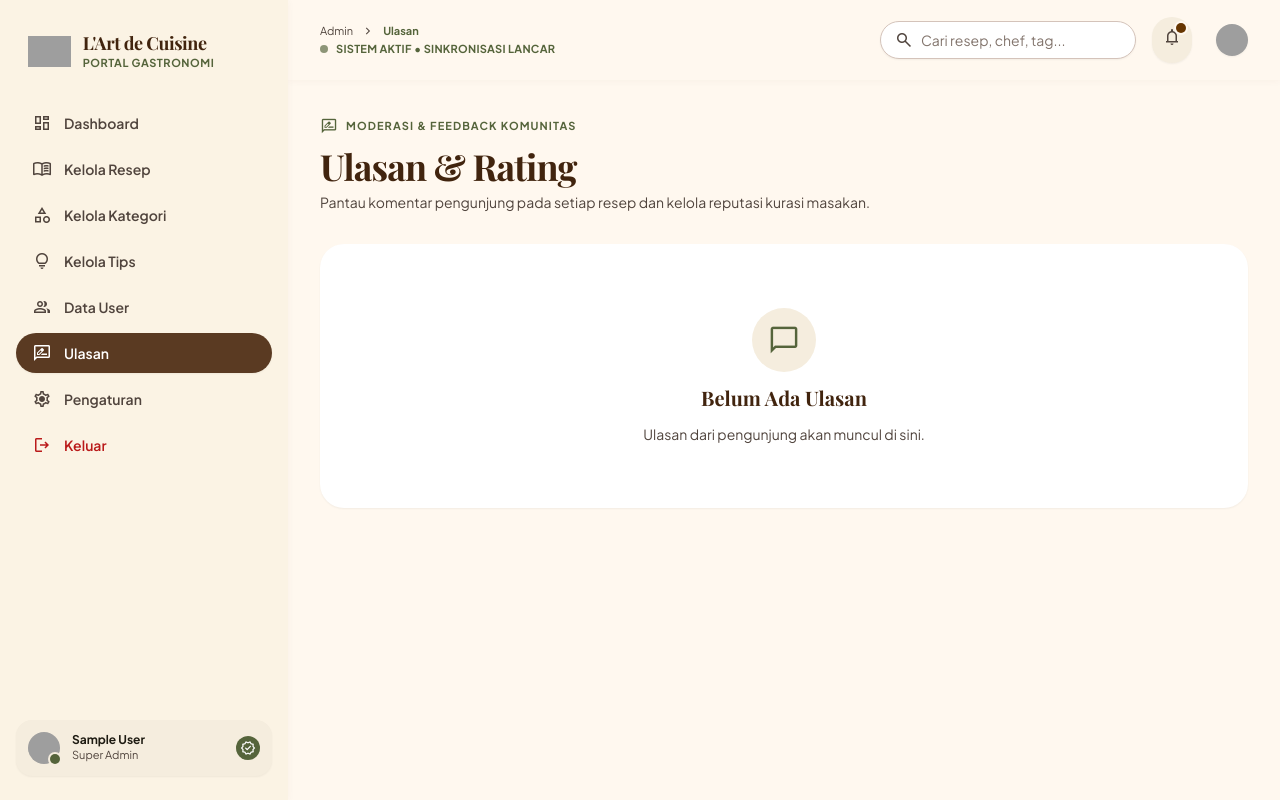
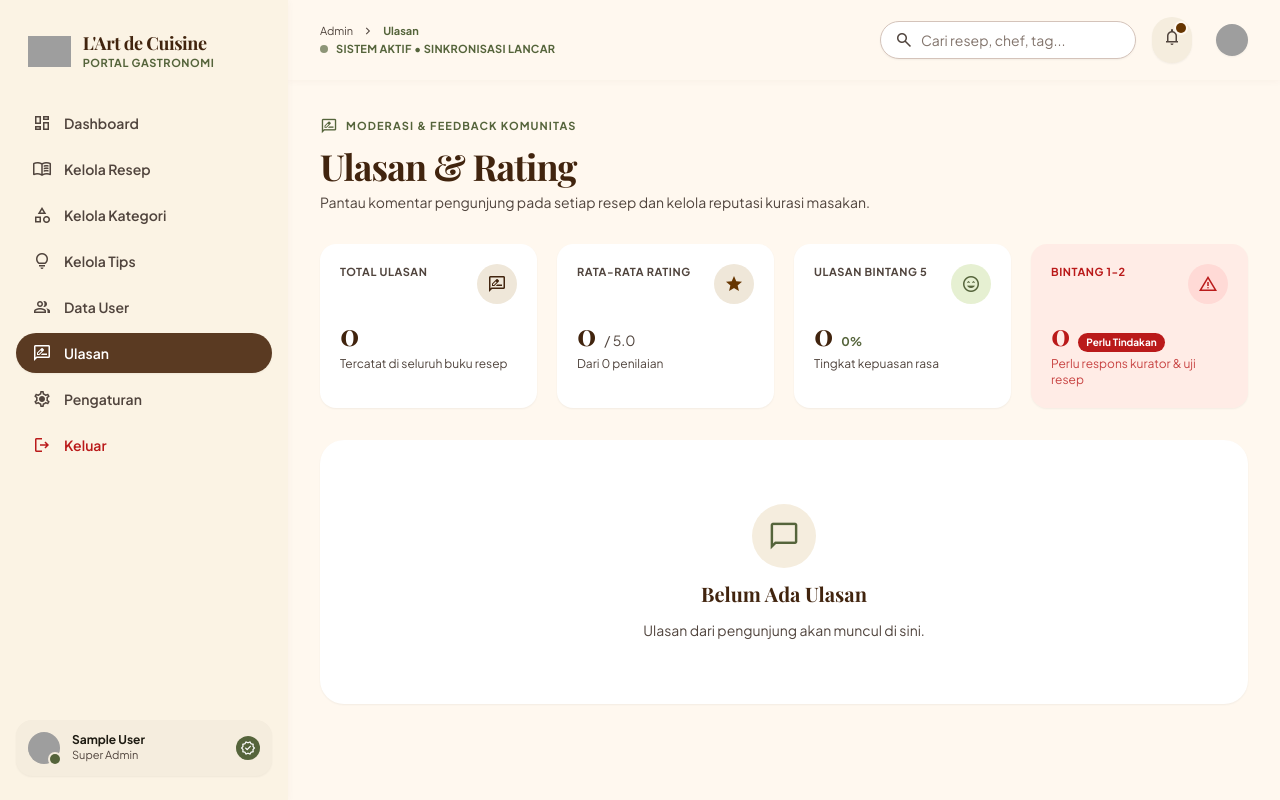
Before and after one commit to indriyanirasti7-sys/Sistem_Informasi_Resep_Makanan, a Laravel app: page /admin/reviews in a window 1280 px wide. Run offline with Laravel 12, Linux system fonts and the light colour scheme; the visitor is signed in with stand-in values (Sample User, id 1); data that the repository does not hold is empty; parts of the project's set-up code (start-up, migrations or seed data) failed here and were passed over; some libraries are stand-ins or nearby versions; some web fonts are replaced; grey boxes are pictures that could not be loaded.

Commit message:
Tambah 4 kartu ringkasan ulasan di atas
Total ulasan, rata-rata rating, ulasan bintang 5, dan yang butuh perhatian

Angka diambil langsung dari database, update otomatis

```diff
--- a/app/Http/Controllers/Admin/ReviewController.php
+++ b/app/Http/Controllers/Admin/ReviewController.php
@@ -14,6 +14,24 @@ class ReviewController extends Controller
             ->latest()
             ->paginate(10);
 
-        return view('admin.reviews.daftar_ulasan', compact('reviews'));
+        // Hitung statistik
+        $totalReviews   = Rating::count();
+        $averageRating  = round(Rating::avg('rating') ?? 0, 1);
+        $fiveStarCount  = Rating::where('rating', 5)->count();
+        $attentionCount = Rating::whereIn('rating', [1, 2])->count();
+
+        // Persentase bintang 5
+        $fiveStarPercent = $totalReviews > 0
+            ? round(($fiveStarCount / $totalReviews) * 100, 1)
+            : 0;
+
+        return view('admin.reviews.daftar_ulasan', compact(
+            'reviews',
+            'totalReviews',
+            'averageRating',
+            'fiveStarCount',
+            'fiveStarPercent',
+            'attentionCount'
+        ));
     }
 }
--- a/resources/views/admin/reviews/daftar_ulasan.blade.php
+++ b/resources/views/admin/reviews/daftar_ulasan.blade.php
@@ -17,6 +17,75 @@
             Pantau komentar pengunjung pada setiap resep dan kelola reputasi kurasi masakan.
         </p>
     </div>
+
+    {{-- ========== STAT CARDS ========== --}}
+    <div class="grid grid-cols-1 sm:grid-cols-2 xl:grid-cols-4 gap-5 mt-2">
+
+        {{-- Card 1: Total Ulasan --}}
+        <div class="bg-surface-container-lowest p-5 rounded-2xl shadow-sm flex flex-col gap-3">
+            <div class="flex items-start justify-between">
+                <span class="text-[11px] uppercase tracking-wider text-on-surface-variant font-bold">Total Ulasan</span>
+                <div class="w-10 h-10 rounded-full bg-surface-container-high flex items-center justify-center text-primary">
+                    <span class="material-symbols-outlined text-[20px]">rate_review</span>
+                </div>
+            </div>
+            <div class="flex flex-col gap-1">
+                <span class="font-display text-3xl text-primary font-bold">{{ number_format($totalReviews, 0, ',', '.') }}</span>
+                <span class="text-xs text-on-surface-variant">Tercatat di seluruh buku resep</span>
+            </div>
+        </div>
+
+        {{-- Card 2: Rata-rata Rating --}}
+        <div class="bg-surface-container-lowest p-5 rounded-2xl shadow-sm flex flex-col gap-3">
+            <div class="flex items-start justify-between">
+                <span class="text-[11px] uppercase tracking-wider text-on-surface-variant font-bold">Rata-rata Rating</span>
+                <div class="w-10 h-10 rounded-full bg-surface-container-high flex items-center justify-center text-tertiary-container">
+                    <span class="material-symbols-outlined text-[20px]" style="font-variation-settings: 'FILL' 1;">star</span>
+                </div>
+            </div>
+            <div class="flex flex-col gap-1">
+                <div class="flex items-baseline gap-2">
+                    <span class="font-display text-3xl text-primary font-bold">{{ $averageRating }}</span>
+                    <span class="text-sm text-on-surface-variant">/ 5.0</span>
+                </div>
+                <span class="text-xs text-on-surface-variant">Dari {{ $totalReviews }} penilaian</span>
+            </div>
+        </div>
+
+        {{-- Card 3: Ulasan Bintang 5 --}}
+        <div class="bg-surface-container-lowest p-5 rounded-2xl shadow-sm flex flex-col gap-3">
+            <div class="flex items-start justify-between">
+                <span class="text-[11px] uppercase tracking-wider text-on-surface-variant font-bold">Ulasan Bintang 5</span>
+                <div class="w-10 h-10 rounded-full bg-secondary-container/60 flex items-center justify-center text-secondary">
+                    <span class="material-symbols-outlined text-[20px]">sentiment_very_satisfied</span>
+                </div>
+            </div>
+            <div class="flex flex-col gap-1">
+                <div class="flex items-baseline gap-2">
+                    <span class="font-display text-3xl text-primary font-bold">{{ number_format($fiveStarCount, 0, ',', '.') }}</span>
+                    <span class="text-xs font-bold text-secondary">{{ $fiveStarPercent }}%</span>
+                </div>
+                <span class="text-xs text-on-surface-variant">Tingkat kepuasan rasa</span>
+            </div>
+        </div>
+
+        {{-- Card 4: Butuh Perhatian --}}
+        <div class="bg-error-container/40 p-5 rounded-2xl shadow-sm flex flex-col gap-3">
+            <div class="flex items-start justify-between">
+                <span class="text-[11px] uppercase tracking-wider text-error font-bold">Bintang 1-2</span>
+                <div class="w-10 h-10 rounded-full bg-error-container flex items-center justify-center text-error">
+                    <span class="material-symbols-outlined text-[20px]">report_problem</span>
+                </div>
+            </div>
+            <div class="flex flex-col gap-1">
+                <div class="flex items-baseline gap-2">
+                    <span class="font-display text-3xl text-error font-bold">{{ $attentionCount }}</span>
+                    <span class="text-[10px] font-bold text-white bg-error px-2 py-0.5 rounded-full">Perlu Tindakan</span>
+                </div>
+                <span class="text-xs text-error/80">Perlu respons kurator &amp; uji resep</span>
+            </div>
+        </div>
+    </div>
 </header>
 
 {{-- ========== LIST ULASAN ========== --}}
@@ -35,10 +104,7 @@
 
         <article class="bg-surface-container-lowest rounded-3xl p-6 shadow-sm hover:shadow-md transition-all flex flex-col gap-4">
 
-            {{-- Baris Atas: Info Pengulas + Bintang --}}
             <div class="flex flex-col sm:flex-row sm:items-start justify-between gap-4">
-
-                {{-- Pengulas --}}
                 <div class="flex items-start gap-3">
                     <div class="w-12 h-12 rounded-full {{ $isAdmin ? 'bg-primary-fixed text-primary' : 'bg-secondary-container text-secondary' }} flex items-center justify-center font-bold text-sm shrink-0">
                         {{ $initials }}
@@ -70,7 +136,6 @@
                     </div>
                 </div>
 
-                {{-- Bintang --}}
                 <div class="flex items-center gap-0.5 self-end sm:self-auto">
                     @for ($i = 1; $i <= 5; $i++)
                         <span class="material-symbols-outlined text-[20px] {{ $i <= $rating ? 'text-tertiary-container' : 'text-surface-container-highest' }}"
@@ -79,12 +144,10 @@
                 </div>
             </div>
 
-            {{-- Komentar --}}
             <p class="text-sm text-on-surface leading-relaxed">
                 “{{ $review->comment }}”
             </p>
 
-            {{-- Pill Resep --}}
             <div class="flex items-center justify-between flex-wrap gap-2 pt-1">
                 <div class="inline-flex items-center gap-2 bg-surface-container-low px-3 py-1.5 rounded-full">
                     <span class="material-symbols-outlined text-[16px] text-primary">restaurant_menu</span>
@@ -109,7 +172,6 @@
     @endforelse
 </section>
 
-{{-- Pagination --}}
 @if ($reviews->hasPages())
     <div class="mt-6 pt-4 border-t border-surface-container-high">
         {{ $reviews->links() }}
```
